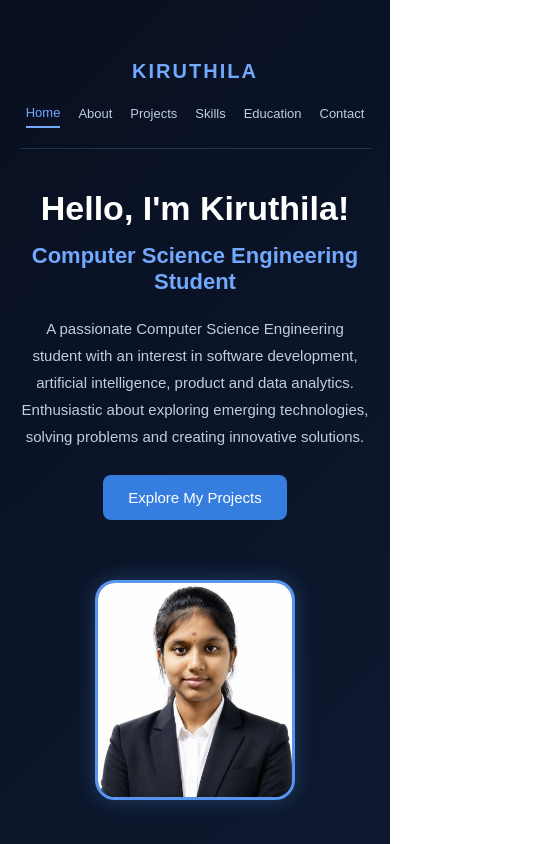
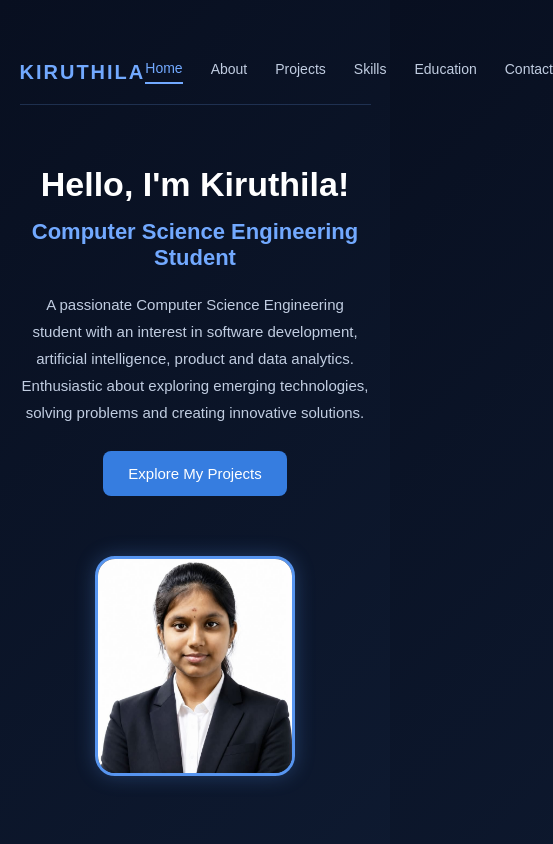
Before and after one commit to kiruthila/Kiruthila_Portfolio, a plain HTML site: page index.html in a window 390 px wide. Shown: the top 844 px of the page, 553 px wide, since content can reach past the window. Drawn offline with Linux system fonts and the light colour scheme.

Commit message:
Update style.css

```diff
--- a/css/style.css
+++ b/css/style.css
@@ -366,7 +366,11 @@ footer p {
     .skill-list {
         justify-content: center;
     }
-    .navbar {
+
+}
+/* Minimal Navigation Bar */
+
+.navbar {
     display: flex;
     justify-content: space-between;
     align-items: center;
@@ -404,23 +408,3 @@ footer p {
 .nav-links a.active {
     border-bottom: 2px solid #72A9FF;
 }
-
-@media (max-width: 768px) {
-    .navbar {
-        flex-direction: column;
-        gap: 22px;
-        margin-bottom: 40px;
-    }
-
-    .nav-links {
-        justify-content: center;
-        flex-wrap: wrap;
-        gap: 18px;
-    }
-
-    .nav-links a {
-        font-size: 13px;
-    }
-}
-
-}
```
